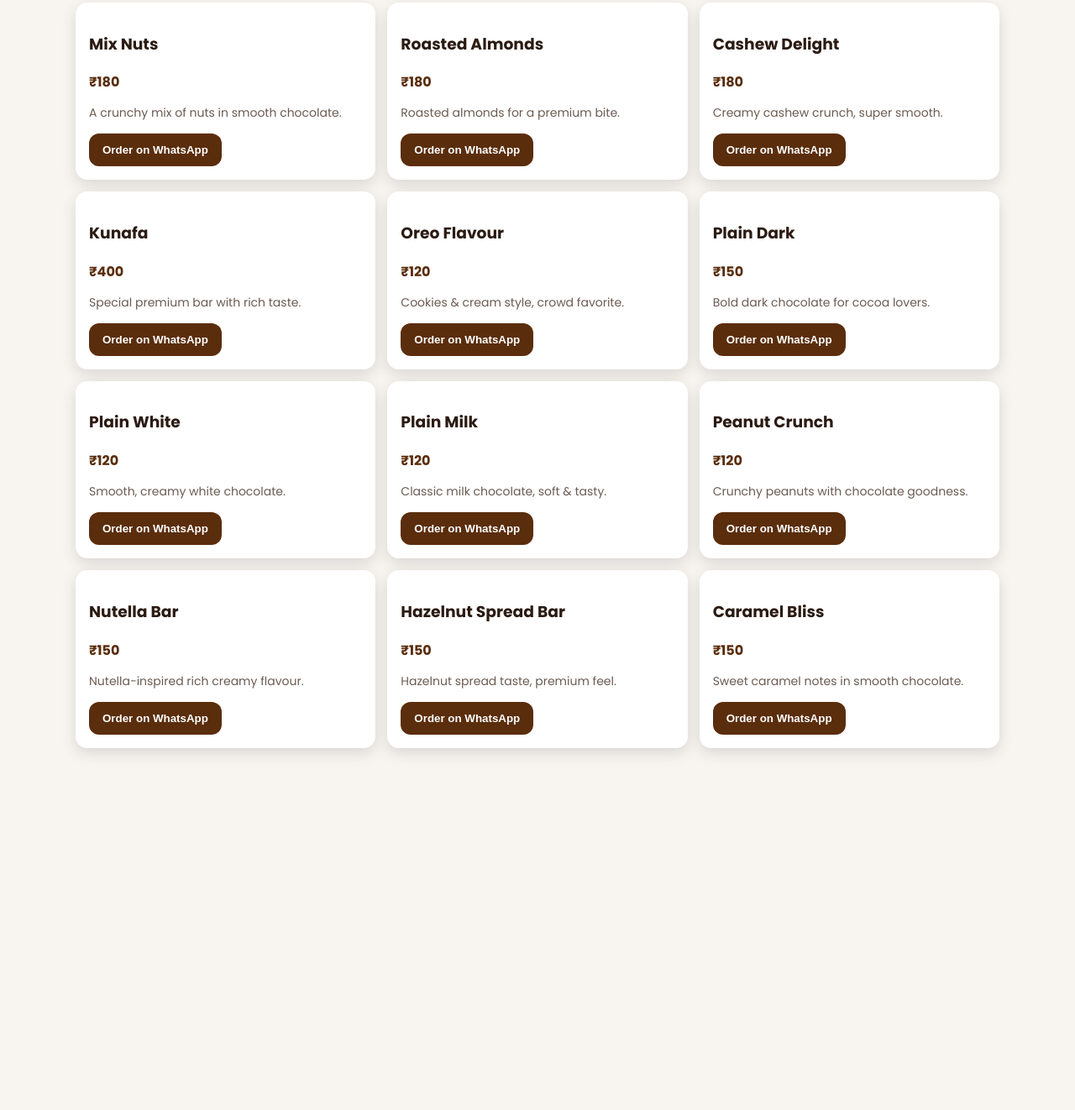
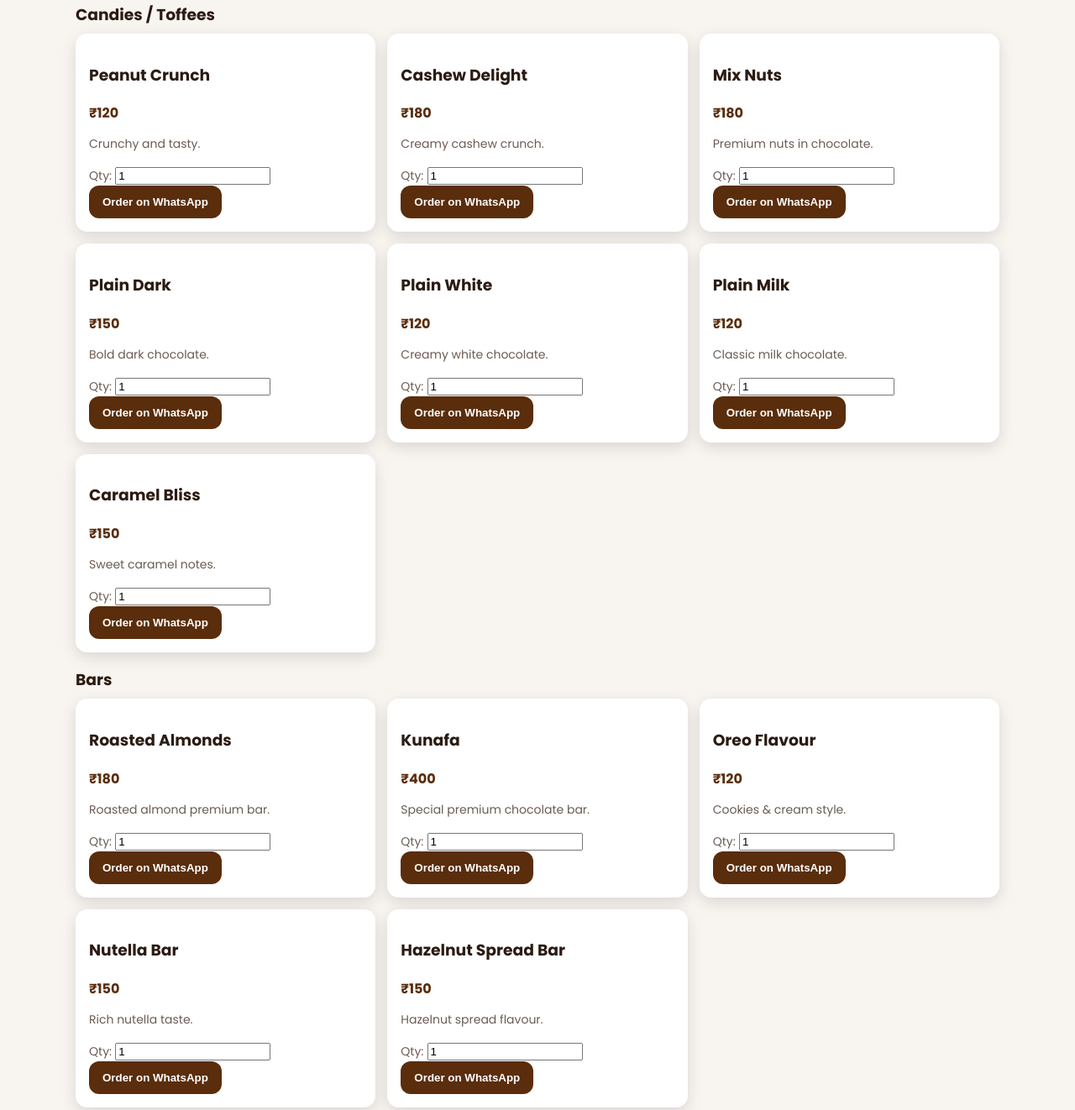
Before and after one commit to vibeCoder4312/Artisan-Chocolate, a plain HTML site: page product.html in a window 1280 px wide. Shown: the part 245-1567 px from the top of the page at 84% size. Before the commit the page ends 1164 px from the top, so only its background shows below. Drawn offline with Linux system fonts and the light colour scheme.

Commit message:
Update product.html

```diff
--- a/product.html
+++ b/product.html
@@ -36,94 +36,172 @@
       <input id="searchInput" type="text" placeholder="Search chocolate (e.g., Oreo, Kunafa, Nuts)">
     </div>
 
-    <!-- Product grid -->
+    <h3 style="margin:12px 0 8px;">Candies / Toffees</h3>
     <div class="grid">
 
-      <div class="card product-card" data-name="Mix Nuts">
+      <div class="card product-card" data-name="Peanut Crunch" data-price="120" data-category="Candies">
+        <h3>Peanut Crunch</h3>
+        <div class="price">₹120</div>
+        <p class="small">Crunchy and tasty.</p>
+
+        <div class="qty-row">
+          <label class="small">Qty:</label>
+          <input class="qty" type="number" min="1" value="1">
+        </div>
+
+        <button class="btn btn-primary" onclick="orderFromCard(this)">Order on WhatsApp</button>
+      </div>
+
+      <div class="card product-card" data-name="Cashew Delight" data-price="180" data-category="Candies">
+        <h3>Cashew Delight</h3>
+        <div class="price">₹180</div>
+        <p class="small">Creamy cashew crunch.</p>
+
+        <div class="qty-row">
+          <label class="small">Qty:</label>
+          <input class="qty" type="number" min="1" value="1">
+        </div>
+
+        <button class="btn btn-primary" onclick="orderFromCard(this)">Order on WhatsApp</button>
+      </div>
+
+      <div class="card product-card" data-name="Mix Nuts" data-price="180" data-category="Candies">
         <h3>Mix Nuts</h3>
         <div class="price">₹180</div>
-        <p class="small">A crunchy mix of nuts in smooth chocolate.</p>
-        <button class="btn btn-primary" onclick="orderProduct('Mix Nuts', 180)">Order on WhatsApp</button>
+        <p class="small">Premium nuts in chocolate.</p>
+
+        <div class="qty-row">
+          <label class="small">Qty:</label>
+          <input class="qty" type="number" min="1" value="1">
         </div>
 
-      <div class="card product-card" data-name="Roasted Almonds">
-        <h3>Roasted Almonds</h3>
-        <div class="price">₹180</div>
-        <p class="small">Roasted almonds for a premium bite.</p>
-        <button class="btn btn-primary" onclick="orderProduct('Roasted Almonds', 180)">Order on WhatsApp</button>
+        <button class="btn btn-primary" onclick="orderFromCard(this)">Order on WhatsApp</button>
       </div>
 
-      <div class="card product-card" data-name="Cashew Delight">
-        <h3>Cashew Delight</h3>
-        <div class="price">₹180</div>
-        <p class="small">Creamy cashew crunch, super smooth.</p>
-        <button class="btn btn-primary" onclick="orderProduct('Cashew Delight', 180)">Order on WhatsApp</button>
+      <div class="card product-card" data-name="Plain Dark" data-price="150" data-category="Candies">
+        <h3>Plain Dark</h3>
+        <div class="price">₹150</div>
+        <p class="small">Bold dark chocolate.</p>
+
+        <div class="qty-row">
+          <label class="small">Qty:</label>
+          <input class="qty" type="number" min="1" value="1">
         </div>
 
-      <div class="card product-card" data-name="Kunafa">
-        <h3>Kunafa</h3>
-        <div class="price">₹400</div>
-        <p class="small">Special premium bar with rich taste.</p>
-        <button class="btn btn-primary" onclick="orderProduct('Kunafa', 400)">Order on WhatsApp</button>
+        <button class="btn btn-primary" onclick="orderFromCard(this)">Order on WhatsApp</button>
       </div>
 
-      <div class="card product-card" data-name="Oreo Flavour">
-        <h3>Oreo Flavour</h3>
+      <div class="card product-card" data-name="Plain White" data-price="120" data-category="Candies">
+        <h3>Plain White</h3>
         <div class="price">₹120</div>
-        <p class="small">Cookies & cream style, crowd favorite.</p>
-        <button class="btn btn-primary" onclick="orderProduct('Oreo Flavour', 120)">Order on WhatsApp</button>
+        <p class="small">Creamy white chocolate.</p>
+
+        <div class="qty-row">
+          <label class="small">Qty:</label>
+          <input class="qty" type="number" min="1" value="1">
         </div>
 
-      <div class="card product-card" data-name="Plain Dark">
-        <h3>Plain Dark</h3>
-        <div class="price">₹150</div>
-        <p class="small">Bold dark chocolate for cocoa lovers.</p>
-        <button class="btn btn-primary" onclick="orderProduct('Plain Dark', 150)">Order on WhatsApp</button>
+        <button class="btn btn-primary" onclick="orderFromCard(this)">Order on WhatsApp</button>
       </div>
 
-      <div class="card product-card" data-name="Plain White">
-        <h3>Plain White</h3>
+      <div class="card product-card" data-name="Plain Milk" data-price="120" data-category="Candies">
+        <h3>Plain Milk</h3>
         <div class="price">₹120</div>
-        <p class="small">Smooth, creamy white chocolate.</p>
-        <button class="btn btn-primary" onclick="orderProduct('Plain White', 120)">Order on WhatsApp</button>
+        <p class="small">Classic milk chocolate.</p>
+
+        <div class="qty-row">
+          <label class="small">Qty:</label>
+          <input class="qty" type="number" min="1" value="1">
         </div>
 
-      <div class="card product-card" data-name="Plain Milk">
-        <h3>Plain Milk</h3>
-        <div class="price">₹120</div>
-        <p class="small">Classic milk chocolate, soft & tasty.</p>
-        <button class="btn btn-primary" onclick="orderProduct('Plain Milk', 120)">Order on WhatsApp</button>
+        <button class="btn btn-primary" onclick="orderFromCard(this)">Order on WhatsApp</button>
       </div>
 
-      <div class="card product-card" data-name="Peanut Crunch">
-        <h3>Peanut Crunch</h3>
-        <div class="price">₹120</div>
-        <p class="small">Crunchy peanuts with chocolate goodness.</p>
-        <button class="btn btn-primary" onclick="orderProduct('Peanut Crunch', 120)">Order on WhatsApp</button>
+      <div class="card product-card" data-name="Caramel Bliss" data-price="150" data-category="Candies">
+        <h3>Caramel Bliss</h3>
+        <div class="price">₹150</div>
+        <p class="small">Sweet caramel notes.</p>
+
+        <div class="qty-row">
+          <label class="small">Qty:</label>
+          <input class="qty" type="number" min="1" value="1">
         </div>
 
-      <div class="card product-card" data-name="Nutella Bar">
-        <h3>Nutella Bar</h3>
-        <div class="price">₹150</div>
-        <p class="small">Nutella-inspired rich creamy flavour.</p>
-        <button class="btn btn-primary" onclick="orderProduct('Nutella Bar', 150)">Order on WhatsApp</button>
-      </div>
-
-      <div class="card product-card" data-name="Hazelnut Spread Bar">
-        <h3>Hazelnut Spread Bar</h3>
-        <div class="price">₹150</div>
-        <p class="small">Hazelnut spread taste, premium feel.</p>
-        <button class="btn btn-primary" onclick="orderProduct('Hazelnut Spread Bar', 150)">Order on WhatsApp</button>
-      </div>
-
-      <div class="card product-card" data-name="Caramel Bliss">
-        <h3>Caramel Bliss</h3>
-        <div class="price">₹150</div>
-        <p class="small">Sweet caramel notes in smooth chocolate.</p>
-        <button class="btn btn-primary" onclick="orderProduct('Caramel Bliss', 150)">Order on WhatsApp</button>
+        <button class="btn btn-primary" onclick="orderFromCard(this)">Order on WhatsApp</button>
       </div>
 
     </div>
+
+    <h3 style="margin:18px 0 8px;">Bars</h3>
+    <div class="grid">
+
+      <div class="card product-card" data-name="Roasted Almonds" data-price="180" data-category="Bars">
+        <h3>Roasted Almonds</h3>
+        <div class="price">₹180</div>
+        <p class="small">Roasted almond premium bar.</p>
+
+        <div class="qty-row">
+          <label class="small">Qty:</label>
+          <input class="qty" type="number" min="1" value="1">
+        </div>
+
+        <button class="btn btn-primary" onclick="orderFromCard(this)">Order on WhatsApp</button>
+      </div>
+
+      <div class="card product-card" data-name="Kunafa" data-price="400" data-category="Bars">
+        <h3>Kunafa</h3>
+        <div class="price">₹400</div>
+        <p class="small">Special premium chocolate bar.</p>
+
+        <div class="qty-row">
+          <label class="small">Qty:</label>
+          <input class="qty" type="number" min="1" value="1">
+        </div>
+
+        <button class="btn btn-primary" onclick="orderFromCard(this)">Order on WhatsApp</button>
+      </div>
+
+      <div class="card product-card" data-name="Oreo Flavour" data-price="120" data-category="Bars">
+        <h3>Oreo Flavour</h3>
+        <div class="price">₹120</div>
+        <p class="small">Cookies & cream style.</p>
+
+        <div class="qty-row">
+          <label class="small">Qty:</label>
+          <input class="qty" type="number" min="1" value="1">
+        </div>
+
+        <button class="btn btn-primary" onclick="orderFromCard(this)">Order on WhatsApp</button>
+      </div>
+
+      <div class="card product-card" data-name="Nutella Bar" data-price="150" data-category="Bars">
+        <h3>Nutella Bar</h3>
+        <div class="price">₹150</div>
+        <p class="small">Rich nutella taste.</p>
+
+        <div class="qty-row">
+          <label class="small">Qty:</label>
+          <input class="qty" type="number" min="1" value="1">
+        </div>
+
+        <button class="btn btn-primary" onclick="orderFromCard(this)">Order on WhatsApp</button>
+      </div>
+
+      <div class="card product-card" data-name="Hazelnut Spread Bar" data-price="150" data-category="Bars">
+        <h3>Hazelnut Spread Bar</h3>
+        <div class="price">₹150</div>
+        <p class="small">Hazelnut spread flavour.</p>
+
+        <div class="qty-row">
+          <label class="small">Qty:</label>
+          <input class="qty" type="number" min="1" value="1">
+        </div>
+
+        <button class="btn btn-primary" onclick="orderFromCard(this)">Order on WhatsApp</button>
+      </div>
+
+    </div>
+
   </div>
 </section>
 
```
Lines whose indentation alone changed are shown as unchanged.
